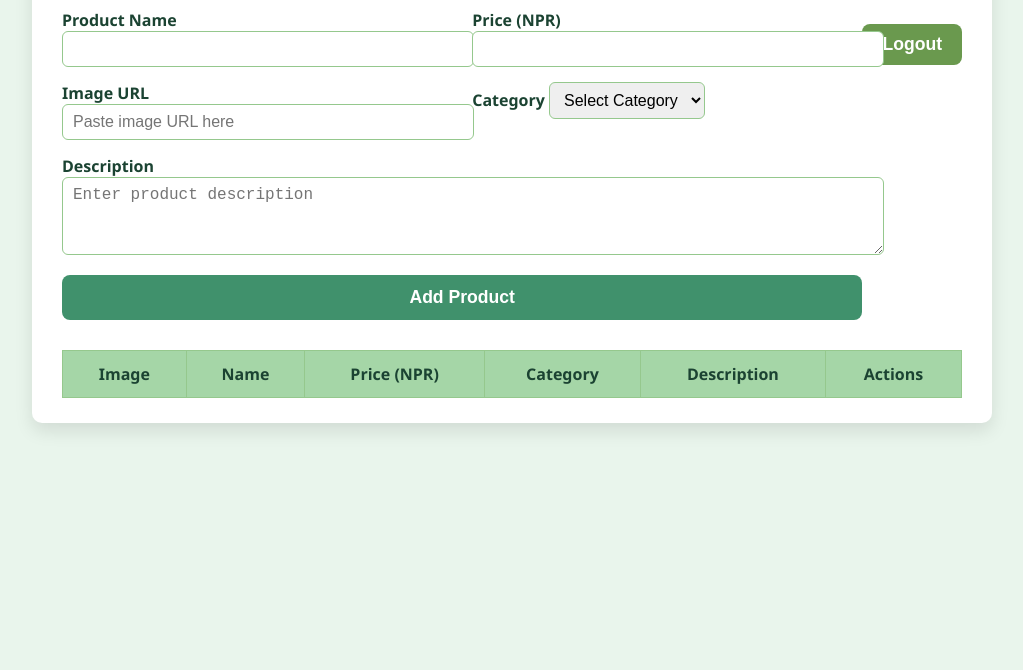
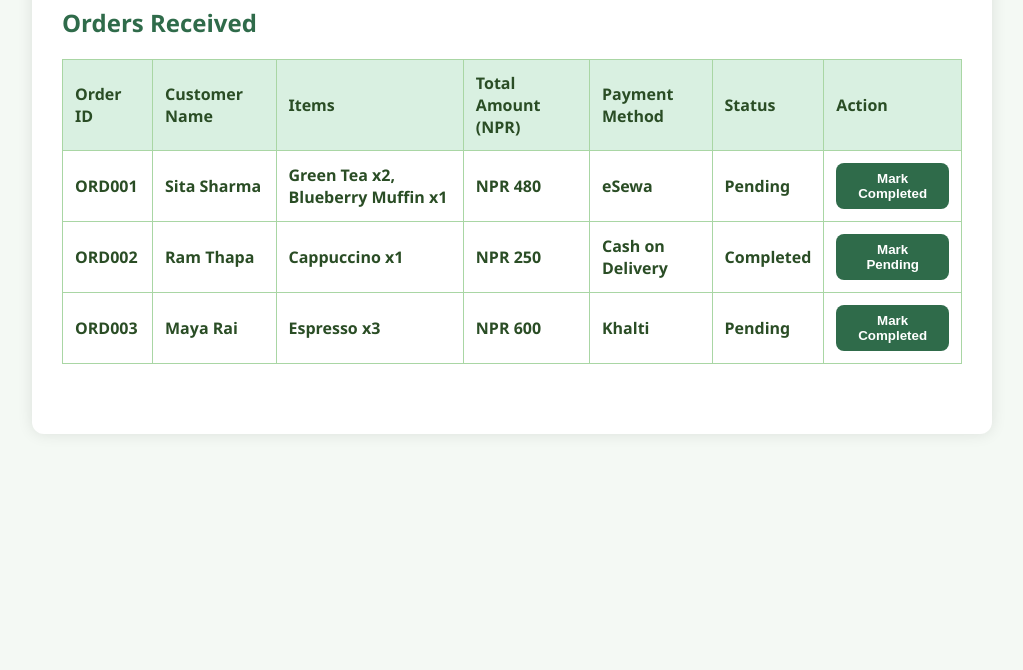
Before and after one commit to cambridge-school/cafe, a plain HTML site: page admin.html in a window 1280 px wide. Shown: the part 130-800 px from the top of the page, without its empty margins (128-1151 px from the left). Drawn offline with Linux system fonts and the light colour scheme.

Commit message:
Update admin.html

```diff
--- a/admin.html
+++ b/admin.html
@@ -7,317 +7,150 @@
   <style>
     body {
       font-family: 'Segoe UI', Tahoma, Geneva, Verdana, sans-serif;
-      background: #e9f5ec;
+      background: #f4f9f4;
       margin: 0;
-      padding: 20px 30px;
-      color: #1b4332;
+      padding: 20px;
+      color: #2a4d25;
     }
-    h1 {
-      text-align: center;
-      color: #2d6a4f;
-      margin-bottom: 30px;
+    h1, h2 {
+      color: #2f6b4a;
     }
     .container {
       max-width: 900px;
       margin: 0 auto;
       background: white;
-      padding: 25px 30px;
-      border-radius: 10px;
-      box-shadow: 0 8px 18px rgba(0, 0, 0, 0.1);
+      padding: 30px;
+      border-radius: 12px;
+      box-shadow: 0 0 15px rgba(0,0,0,0.1);
     }
-    form {
-      display: grid;
-      grid-template-columns: 1fr 1fr;
-      gap: 15px 20px;
-      margin-bottom: 30px;
+    /* Orders Table */
+    table {
+      width: 100%;
+      border-collapse: collapse;
+      margin-top: 20px;
     }
-    label {
+    table, th, td {
+      border: 1.5px solid #a9d6a4;
+    }
+    th, td {
+      padding: 12px;
+      text-align: left;
       font-weight: 600;
-      margin-bottom: 5px;
+      color: #2a4d25;
     }
-    input[type="text"],
-    input[type="number"],
-    textarea {
-      width: 100%;
-      padding: 8px 10px;
-      border: 1.5px solid #95c88d;
-      border-radius: 6px;
-      font-size: 1rem;
-      resize: vertical;
+    th {
+      background-color: #d9f0e1;
     }
-    textarea {
-      grid-column: span 2;
-      min-height: 60px;
-    }
-    select {
-      padding: 8px 10px;
-      border-radius: 6px;
-      border: 1.5px solid #95c88d;
-      font-size: 1rem;
-    }
-    button {
-      grid-column: span 2;
-      padding: 12px;
-      background-color: #40916c;
+    /* Buttons */
+    .btn {
+      padding: 8px 15px;
+      background-color: #2f6b4a;
       color: white;
-      font-size: 1.1rem;
-      font-weight: 700;
       border: none;
       border-radius: 8px;
       cursor: pointer;
-      transition: background-color 0.3s;
+      font-weight: 700;
+      transition: background-color 0.3s ease;
     }
-    button:hover {
-      background-color: #2d6a4f;
+    .btn:hover {
+      background-color: #1e4e1b;
     }
-    table {
-      width: 100%;
-      border-collapse: collapse;
-      margin-top: 10px;
-    }
-    th, td {
-      border: 1px solid #95c88d;
-      padding: 12px 15px;
-      text-align: center;
-    }
-    th {
-      background-color: #a5d6a7;
-      color: #1b4332;
-    }
-    img {
-      width: 60px;
-      height: 60px;
-      object-fit: cover;
-      border-radius: 6px;
-    }
-    .action-btn {
-      cursor: pointer;
-      padding: 5px 10px;
-      border-radius: 6px;
-      border: none;
-      font-weight: 600;
-      color: white;
-      margin: 0 5px;
-      transition: background-color 0.3s;
-    }
-    .edit-btn {
-      background-color: #4a90e2;
-    }
-    .edit-btn:hover {
-      background-color: #357abd;
-    }
-    .delete-btn {
-      background-color: #d00000;
-    }
-    .delete-btn:hover {
-      background-color: #a50000;
-    }
-    .logout-btn {
-      margin-top: 15px;
-      background-color: #6a994e;
-      padding: 10px 20px;
-      font-weight: 600;
-      border-radius: 8px;
-      float: right;
-      cursor: pointer;
-      color: white;
-      border: none;
-      transition: background-color 0.3s;
-    }
-    .logout-btn:hover {
-      background-color: #4a7031;
+    /* Section spacing */
+    section {
+      margin-bottom: 40px;
     }
   </style>
 </head>
 <body>
   <div class="container">
-    <h1>Green Sip Café - Admin Panel</h1>
+    <h1>Admin Panel - Green Sip Café</h1>
 
-    <button class="logout-btn" id="logoutBtn">Logout</button>
+    <!-- Existing admin content goes here -->
 
-    <form id="productForm">
-      <div>
-        <label for="productName">Product Name</label>
-        <input type="text" id="productName" required />
-      </div>
-
-      <div>
-        <label for="productPrice">Price (NPR)</label>
-        <input type="number" id="productPrice" min="1" required />
-      </div>
-
-      <div>
-        <label for="productImage">Image URL</label>
-        <input type="text" id="productImage" placeholder="Paste image URL here" required />
-      </div>
-
-      <div>
-        <label for="productCategory">Category</label>
-        <select id="productCategory" required>
-          <option value="" disabled selected>Select Category</option>
-          <option value="Coffee">Coffee</option>
-          <option value="Tea">Tea</option>
-          <option value="Snacks">Snacks</option>
-          <option value="Other">Other</option>
-        </select>
-      </div>
-
-      <div style="grid-column: span 2;">
-        <label for="productDescription">Description</label>
-        <textarea id="productDescription" placeholder="Enter product description" required></textarea>
-      </div>
-
-      <button type="submit">Add Product</button>
-    </form>
-
-    <table id="productTable">
+    <!-- Orders Received Section -->
+    <section id="ordersSection">
+      <h2>Orders Received</h2>
+      <table id="ordersTable">
         <thead>
           <tr>
-          <th>Image</th>
-          <th>Name</th>
-          <th>Price (NPR)</th>
-          <th>Category</th>
-          <th>Description</th>
-          <th>Actions</th>
+            <th>Order ID</th>
+            <th>Customer Name</th>
+            <th>Items</th>
+            <th>Total Amount (NPR)</th>
+            <th>Payment Method</th>
+            <th>Status</th>
+            <th>Action</th>
           </tr>
         </thead>
         <tbody>
-        <!-- Products will be listed here -->
+          <!-- Orders will be injected here -->
         </tbody>
       </table>
+    </section>
   </div>
 
   <script>
-    // Elements
-    const productForm = document.getElementById('productForm');
-    const productTableBody = document.querySelector('#productTable tbody');
-    const logoutBtn = document.getElementById('logoutBtn');
+    // Sample order data - Replace this with real data later or load from backend/localStorage
+    const orders = [
+      {
+        id: 'ORD001',
+        customer: 'Sita Sharma',
+        items: 'Green Tea x2, Blueberry Muffin x1',
+        total: 480,
+        paymentMethod: 'eSewa',
+        status: 'Pending'
+      },
+      {
+        id: 'ORD002',
+        customer: 'Ram Thapa',
+        items: 'Cappuccino x1',
+        total: 250,
+        paymentMethod: 'Cash on Delivery',
+        status: 'Completed'
+      },
+      {
+        id: 'ORD003',
+        customer: 'Maya Rai',
+        items: 'Espresso x3',
+        total: 600,
+        paymentMethod: 'Khalti',
+        status: 'Pending'
+      }
+    ];
 
-    // Load products from localStorage or empty array
-    let products = JSON.parse(localStorage.getItem('greenSipProducts')) || [];
+    const ordersTableBody = document.querySelector('#ordersTable tbody');
 
-    // Render products to table
-    function renderProducts() {
-      productTableBody.innerHTML = '';
-      products.forEach((product, index) => {
+    function renderOrders() {
+      ordersTableBody.innerHTML = ''; // Clear existing rows
+      orders.forEach((order, index) => {
         const tr = document.createElement('tr');
 
         tr.innerHTML = `
-          <td><img src="${product.image}" alt="${product.name}" /></td>
-          <td>${product.name}</td>
-          <td>रु ${product.price.toFixed(2)}</td>
-          <td>${product.category}</td>
-          <td>${product.description}</td>
-          <td>
-            <button class="action-btn edit-btn" data-index="${index}">Edit</button>
-            <button class="action-btn delete-btn" data-index="${index}">Delete</button>
-          </td>
+          <td>${order.id}</td>
+          <td>${order.customer}</td>
+          <td>${order.items}</td>
+          <td>NPR ${order.total.toLocaleString()}</td>
+          <td>${order.paymentMethod}</td>
+          <td>${order.status}</td>
+          <td><button class="btn" onclick="toggleStatus(${index})">${order.status === 'Pending' ? 'Mark Completed' : 'Mark Pending'}</button></td>
         `;
 
-        productTableBody.appendChild(tr);
+        ordersTableBody.appendChild(tr);
       });
     }
 
-    // Add new product
-    productForm.addEventListener('submit', e => {
-      e.preventDefault();
-
-      const newProduct = {
-        name: productForm.productName.value.trim(),
-        price: parseFloat(productForm.productPrice.value),
-        image: productForm.productImage.value.trim(),
-        category: productForm.productCategory.value,
-        description: productForm.productDescription.value.trim(),
-      };
-
-      products.push(newProduct);
-      localStorage.setItem('greenSipProducts', JSON.stringify(products));
-      renderProducts();
-      productForm.reset();
-    });
-
-    // Handle Edit and Delete buttons
-    productTableBody.addEventListener('click', e => {
-      if (e.target.classList.contains('delete-btn')) {
-        const idx = e.target.dataset.index;
-        if (confirm(`Delete product "${products[idx].name}"?`)) {
-          products.splice(idx, 1);
-          localStorage.setItem('greenSipProducts', JSON.stringify(products));
-          renderProducts();
+    // Toggle order status between Pending and Completed
+    function toggleStatus(orderIndex) {
+      if (orders[orderIndex].status === 'Pending') {
+        orders[orderIndex].status = 'Completed';
+      } else {
+        orders[orderIndex].status = 'Pending';
       }
+      renderOrders();
     }
 
-      if (e.target.classList.contains('edit-btn')) {
-        const idx = e.target.dataset.index;
-        const product = products[idx];
-        // Prefill form with product data for editing
-        productForm.productName.value = product.name;
-        productForm.productPrice.value = product.price;
-        productForm.productImage.value = product.image;
-        productForm.productCategory.value = product.category;
-        productForm.productDescription.value = product.description;
-
-        // Change button text to 'Update Product'
-        productForm.querySelector('button[type="submit"]').textContent = 'Update Product';
-
-        // Remove existing submit event to avoid stacking
-        productForm.removeEventListener('submit', addProductHandler);
-
-        // New submit handler for updating product
-        const updateProductHandler = (e) => {
-          e.preventDefault();
-
-          products[idx] = {
-            name: productForm.productName.value.trim(),
-            price: parseFloat(productForm.productPrice.value),
-            image: productForm.productImage.value.trim(),
-            category: productForm.productCategory.value,
-            description: productForm.productDescription.value.trim(),
-          };
-
-          localStorage.setItem('greenSipProducts', JSON.stringify(products));
-          renderProducts();
-          productForm.reset();
-          productForm.querySelector('button[type="submit"]').textContent = 'Add Product';
-
-          // Remove this update handler and re-add the original add handler
-          productForm.removeEventListener('submit', updateProductHandler);
-          productForm.addEventListener('submit', addProductHandler);
-        };
-
-        productForm.addEventListener('submit', updateProductHandler);
-      }
-    });
-
     // Initial render
-    renderProducts();
-
-    // Add product handler (for adding new products)
-    function addProductHandler(e) {
-      e.preventDefault();
-      const newProduct = {
-        name: productForm.productName.value.trim(),
-        price: parseFloat(productForm.productPrice.value),
-        image: productForm.productImage.value.trim(),
-        category: productForm.productCategory.value,
-        description: productForm.productDescription.value.trim(),
-      };
-
-      products.push(newProduct);
-      localStorage.setItem('greenSipProducts', JSON.stringify(products));
-      renderProducts();
-      productForm.reset();
-    }
-
-    // Attach the initial add handler
-    productForm.addEventListener('submit', addProductHandler);
-
-    // Logout button redirects to login page
-    logoutBtn.addEventListener('click', () => {
-      if (confirm('Are you sure you want to logout?')) {
-        window.location.href = 'login.html';
-      }
-    });
+    renderOrders();
   </script>
 </body>
 </html>
```
Lines whose indentation alone changed are shown as unchanged.
